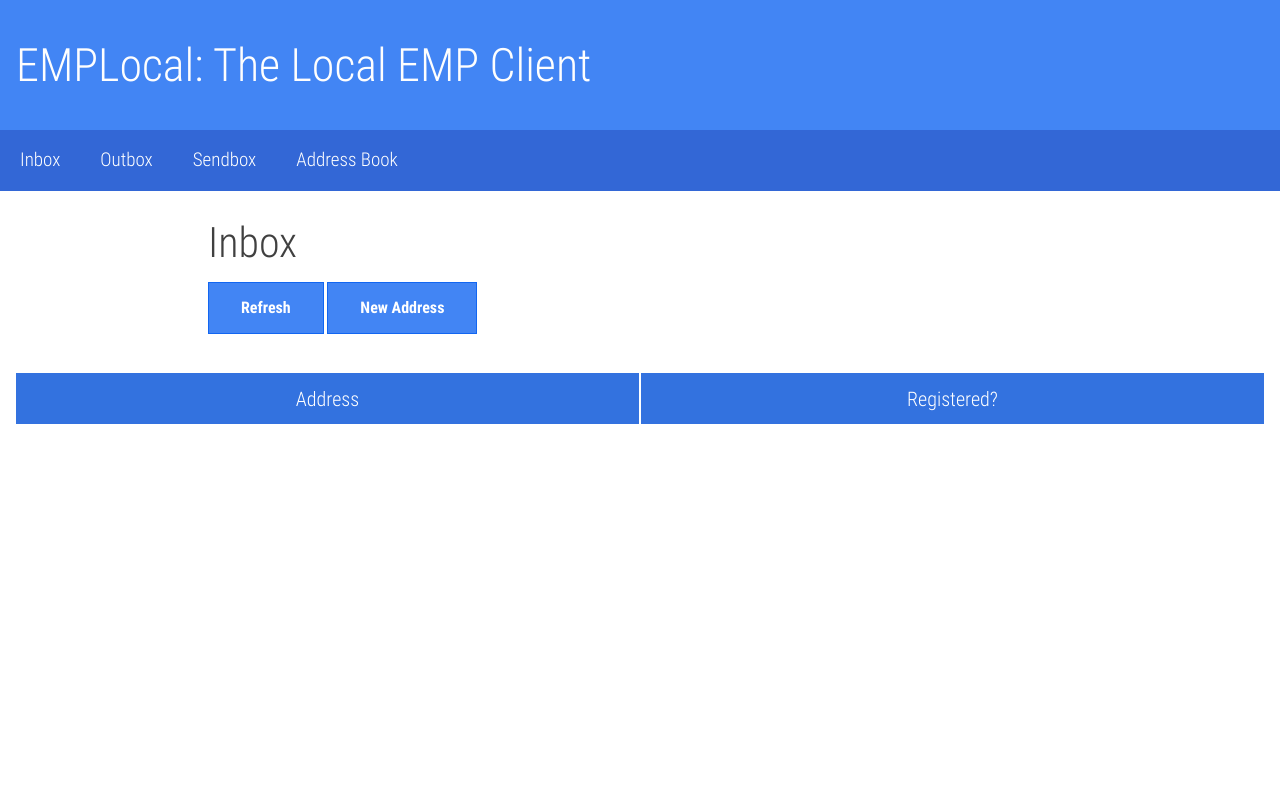
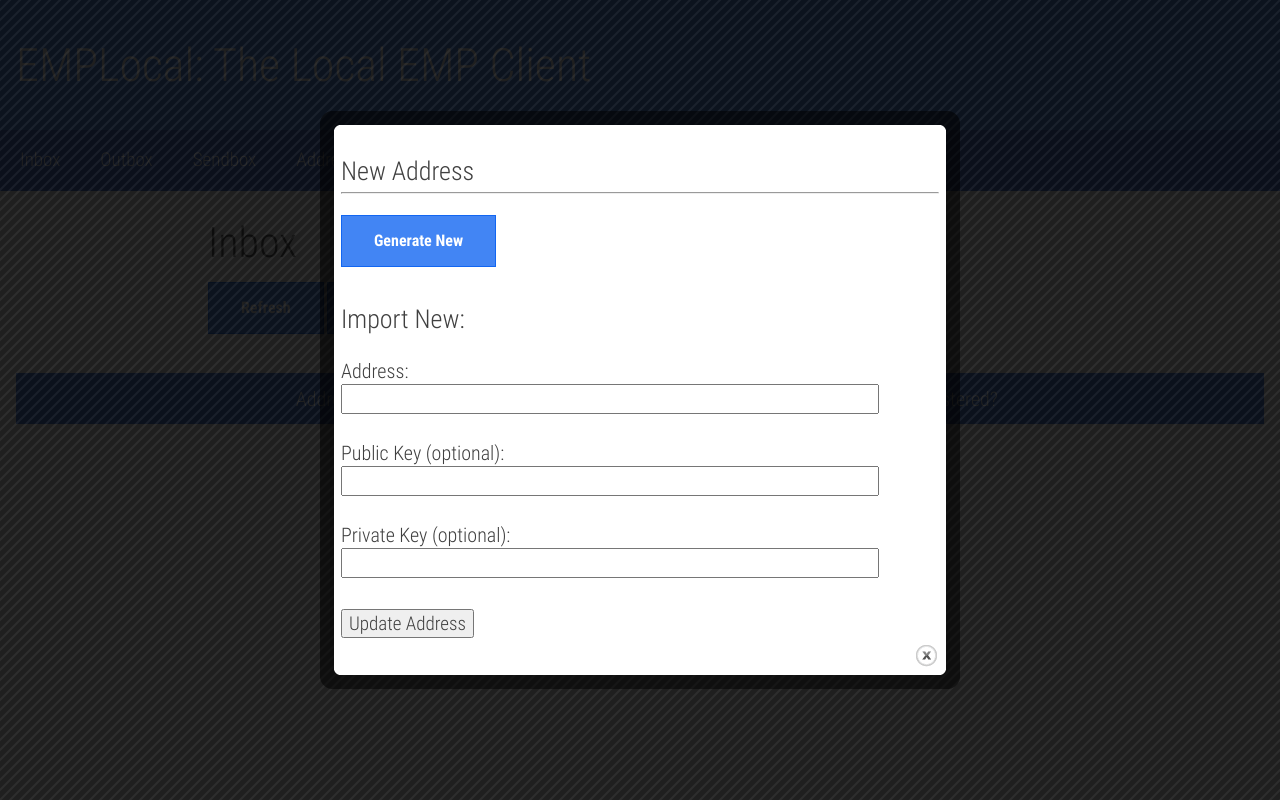
Before and after one commit to encryptedmessaging/emp, a plain HTML site: page client/index.html in a window 1280 px wide. Both pictures are taken after a click on the link "New Address". Drawn offline with nearby package versions, Linux system fonts and the light colour scheme; no server answers.

Commit message:
Gosh darnit!

```diff
--- a/client/index.html
+++ b/client/index.html
@@ -104,6 +104,47 @@
       </form>
     </div>
 
+    <div id="addrDetailModal">
+      <h2 class="large">Address Detail</h2>
+      <hr />
+      <h3>Address: <span id="address"></span></h3>
+      <form name="addrDetail" onsubmit="return addUpdateAddress()">
+        <input type="hidden" id="addr" name="addr" />
+      <p class="medium"> Public Key:<br />
+        <input type="text" id="pubkey" name="pubkey" class="formText" />
+      </p>
+      <p class="medium"> Private Key:<br />
+        <input type="text" id="privkey" name="privkey" class="formText" />
+      </p>
+      <p>
+        <input type="submit" value="Update Address" />
+      </p>
+      </form>
+    </div>
+
+    <div id="addrModal">
+      <h2 class="large">New Address</h2>
+      <hr />
+      <div class="datarow">
+        <a onclick="createAddress()" class="button--primary">Generate New</a>
+      </div>
+      <h3>Import New:</h3>
+      <form onsubmit="return addUpdateAddress()" method="post">
+      <p class="medium"> Address:<br />
+        <input type="text" name="addr" class="formText" />
+      </p>
+      <p class="medium"> Public Key (optional):<br />
+        <input type="text" name="pubkey" class="formText" />
+      </p>
+      <p class="medium"> Private Key (optional):<br />
+        <input type="text" name="privkey" class="formText" />
+      </p>
+      <p>
+        <input type="submit" value="Update Address" />
+      </p>
+      </form>
+    </div>
+
 
     <!-- End Modals -->
 
@@ -117,6 +158,8 @@
       // Hide Modals
       $("#messageModal").hide();
       $("#newModal").hide();
+      $("#addrDetailModal").hide();
+      $("#addrModal").hide();
 
       window.emplogin = getCookie("emplogin")
       if (!isLoggedIn()) {
--- a/client/scripts/app.js
+++ b/client/scripts/app.js
@@ -1,5 +1,6 @@
 
 var emplogin = ""
+var openBox
 
 //////////// RPC Functions ///////////////
 function rpcSend(command, params) {
@@ -43,6 +44,19 @@ function isLoggedIn() {
 function LogIn(user, pass) {
 	window.emplogin = window.btoa(user + ":" + pass);
 	return isLoggedIn();
+}
+
+function addUpdateAddress() {
+
+	return false
+}
+
+function createAddress() {
+	res = rpcSend("CreateAddress", [])
+	if (res.error != null) {
+		alert("Error Creating Address: " + res.error)
+	}
+	$.colorbox.close()
 }
 
 //////////// Cookie Functions (from W3Schools) /////////////
@@ -101,6 +115,30 @@ function newModal() {
 	$.colorbox({inline:true, href:"#newModal", width:"50%",
 				onLoad:function(){ $("#newModal").show(); },
 				onCleanup:function(){ $("#newModal").hide(); reloadPage(); }
+				});
+}
+
+function addrDetailModal(address) {
+	addrDetail = rpcSend("GetAddress", [address]).result
+	var modal = $("#addrDetailModal")
+
+	modal.children().children("#address").text(addrDetail.address)
+
+	modal.children("form").children().children("#addr").attr("value", addrDetail.address)
+	modal.children("form").children().children("#pubkey").attr("value", addrDetail.public_key)
+	modal.children("form").children().children("#privkey").attr("value", addrDetail.private_key)
+
+	$.colorbox({inline:true, href:"#addrDetailModal", width:"50%",
+				onLoad:function(){ $("#addrDetailModal").show(); },
+				onCleanup:function(){ $("#addrDetailModal").hide(); reloadPage(); }
+				});
+}
+
+function addrModal() {
+
+	openBox = $.colorbox({inline:true, href:"#addrModal", width:"50%",
+				onLoad:function(){ $("#addrModal").show(); },
+				onCleanup:function(){ $("#addrModal").hide(); reloadPage(); }
 				});
 }
 
--- a/client/styles/app.css
+++ b/client/styles/app.css
@@ -2,3 +2,7 @@
 	cursor: pointer !important;
 	cursor: hand !important;
 }
+
+.formText {
+	width: 90%;
+}
```
